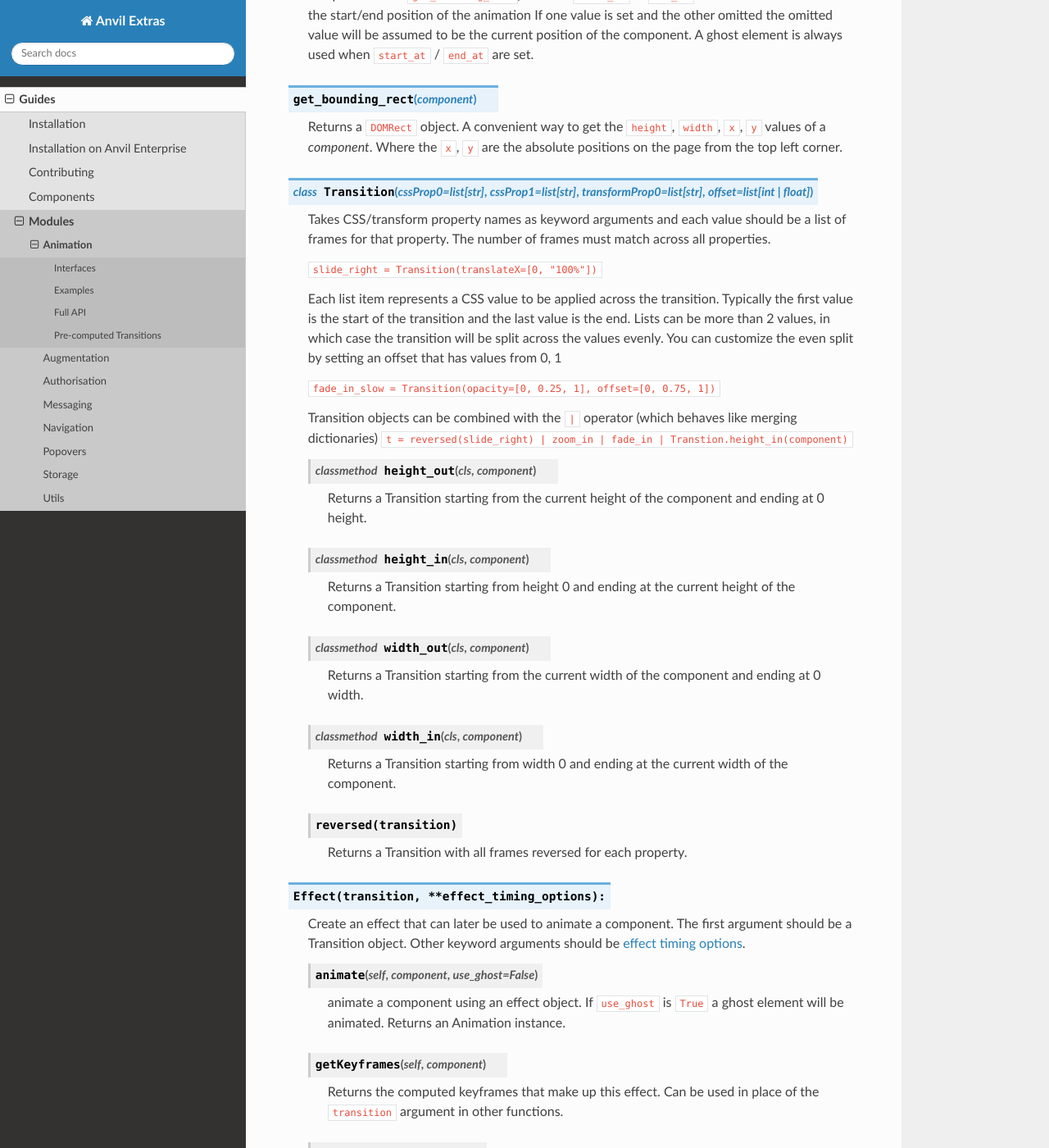
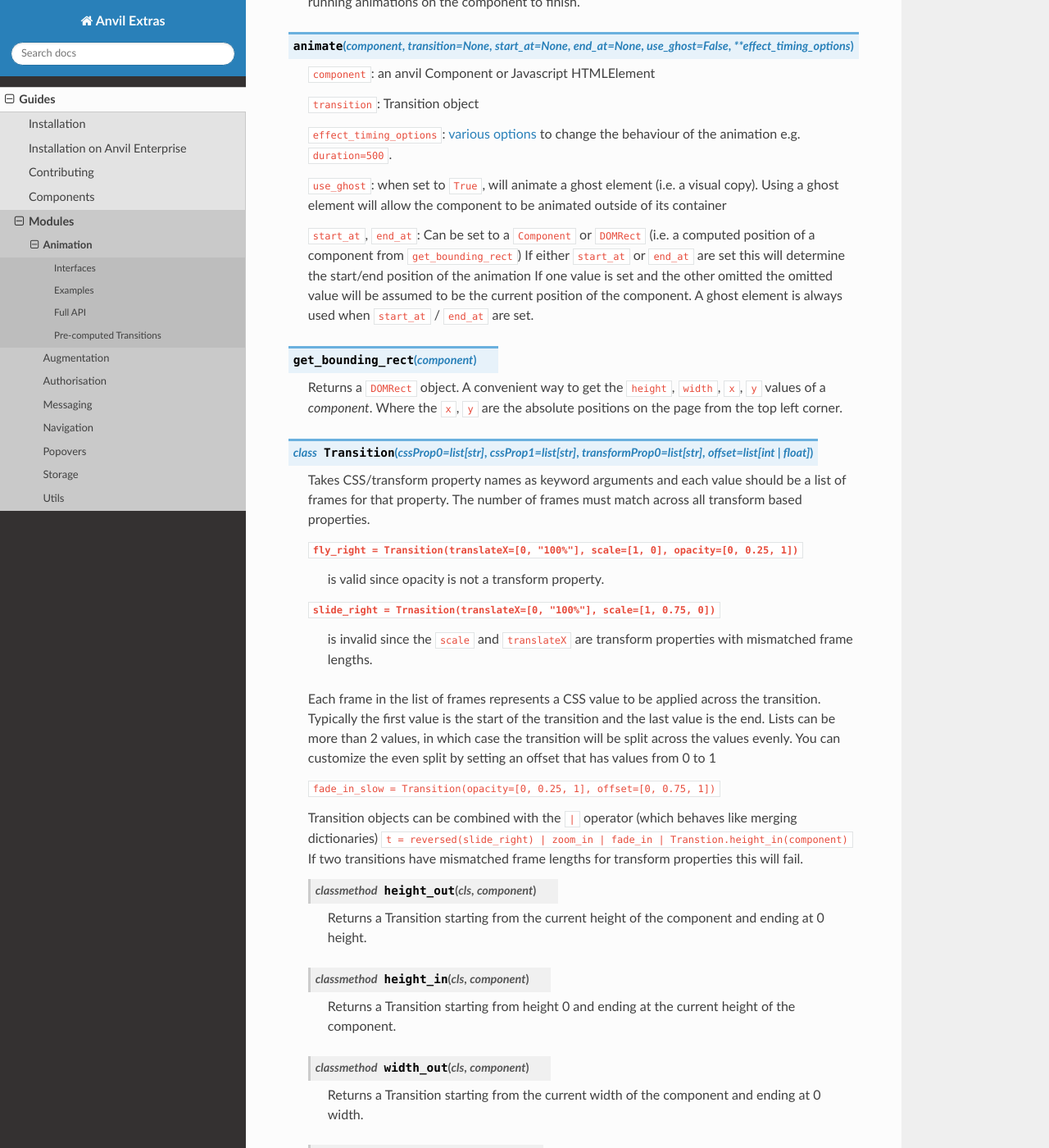
Before and after one commit to anvilistas/anvil-extras, a Sphinx documentation site: the page built from docs/guides/modules/animation.rst, in a window 1280 px wide and 1400 px high, scrolled down 4727 px. Shown: the whole window at 82% size. Built offline with Sphinx 7.4.7 and the Read the Docs theme 2.0.0, drawn with Linux system fonts in a browser that asks for light colours; some of the changed text lies outside the part shown.

Commit message:
adjust the implementation of Transition so that only transform properties must be the same number of frames. This means bounce could be combined with fade_in (for example)

```diff
--- a/docs/guides/modules/animation.rst
+++ b/docs/guides/modules/animation.rst
@@ -19,10 +19,21 @@ Interfaces
 
 .. class:: Transition(**css_frames)
 
-    A dictionary-based class. Each key should be a CSS property in camelCase with a list of frames.
+    A dictionary-based class. Each key should be a CSS/ `transform <https://developer.mozilla.org/en-US/docs/Web/CSS/transform>`_ property in camelCase with a list of frames.
     Each frame in the list represents a style to hit during the animation.
     The first value in the list is where the animation starts and the final value is where the animation ends.
     See :any:`Pre-computed Transitions<transition-examples>` for examples.
+
+    Unlike the Web Animations API the ``transform`` CSS property can be written as separate properties.
+
+    e.g. ``transform=["translateX(0) scale(0)", "translateX(100%) scale(1)"]`` becomes ``Transform(scale=[0, 1], translateX=[0, "100%"])``.
+
+    A limitation of this approach is that all transform based properties must have the same number of frames.
+
+    The Web Animations API uses a `keyframes object <https://developer.mozilla.org/en-US/docs/Web/API/Web_Animations_API/Keyframe_Formats>`_ in place of the anvil_extras Transition object.
+    A keyframes object is typically a dictionary of lists or list of dictionaries.
+    Any ``transition`` argument in the ``anvil_extras.animate`` module can be replaced with a keyframes object.
+    i.e. if you find an animation example on the web you can use its keyframes object directly without having to convert it to a :class:`Transition` object.
 
 
 .. function:: animate(component, transition, **timing_options)
@@ -277,19 +288,25 @@ Full API
     :noindex:
 
     Takes CSS/transform property names as keyword arguments and each value should be a list of frames for that property.
-    The number of frames must match across all properties.
+    The number of frames must match across all transform based properties.
 
-    ``slide_right = Transition(translateX=[0, "100%"])``
+    ``fly_right = Transition(translateX=[0, "100%"], scale=[1, 0], opacity=[0, 0.25, 1])``
+        is valid since opacity is not a transform property.
 
-    Each list item represents a CSS value to be applied across the transition.
+
+    ``slide_right = Trnasition(translateX=[0, "100%"], scale=[1, 0.75, 0])``
+        is invalid since the ``scale`` and ``translateX`` are transform properties with mismatched frame lengths.
+
+    Each frame in the list of frames represents a CSS value to be applied across the transition.
     Typically the first value is the start of the transition and the last value is the end.
     Lists can be more than 2 values, in which case the transition will be split across the values evenly.
-    You can customize the even split by setting an offset that has values from 0, 1
+    You can customize the even split by setting an offset that has values from 0 to 1
 
     ``fade_in_slow = Transition(opacity=[0, 0.25, 1], offset=[0, 0.75, 1])``
 
     Transition objects can be combined with the ``|`` operator (which behaves like merging dictionaries)
     ``t = reversed(slide_right) | zoom_in | fade_in | Transtion.height_in(component)``
+    If two transitions have mismatched frame lengths for transform properties this will fail.
 
     .. classmethod:: height_out(cls, component)
 
```
Also changed, not shown: 1 other file.
